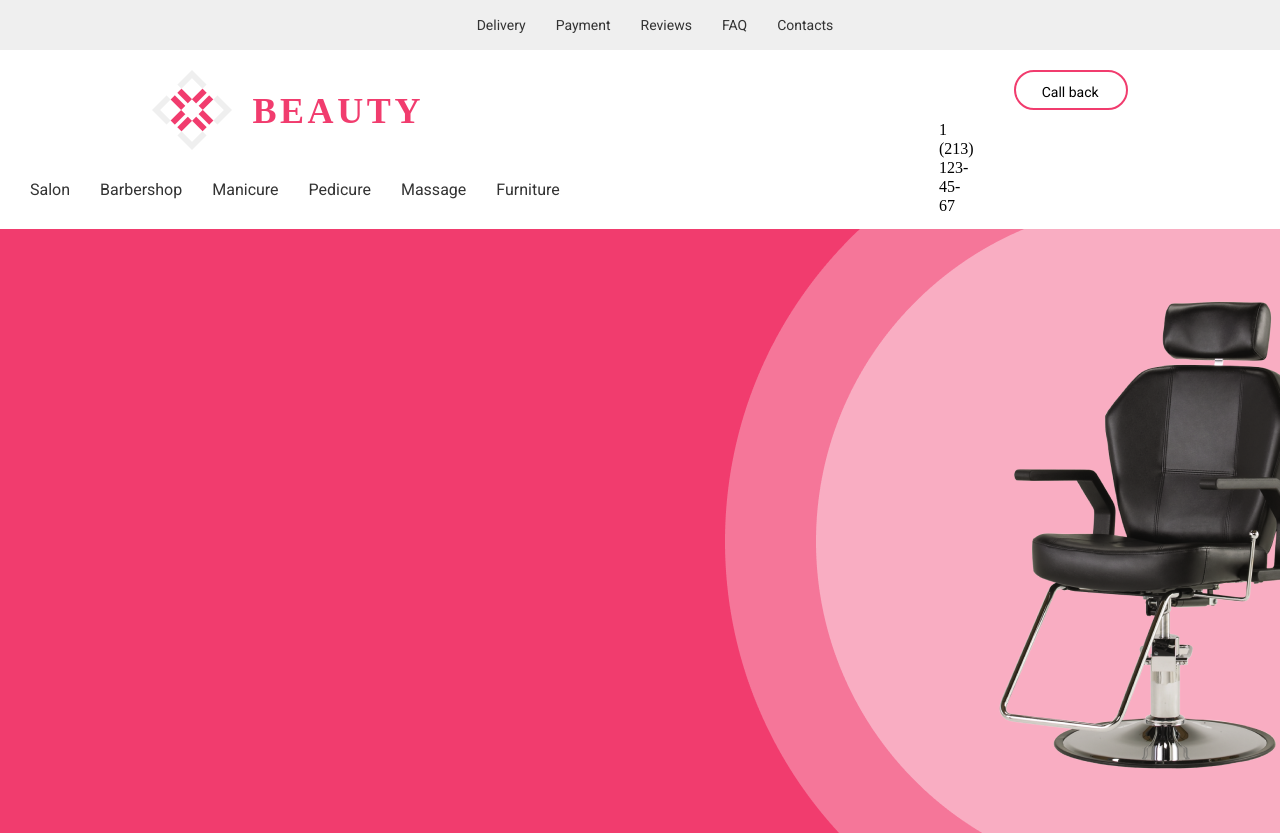
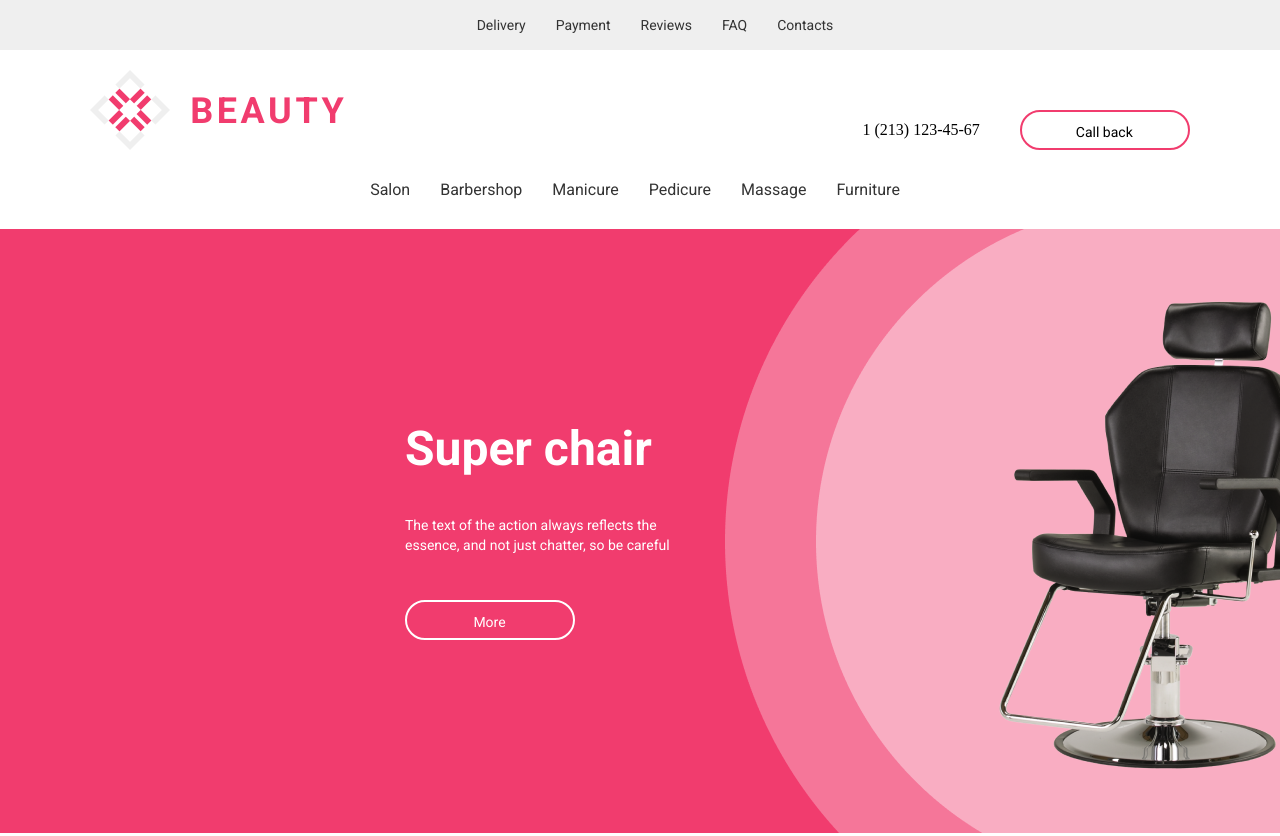
Before and after one commit to prohorov01/beauty-site, a plain HTML site: page index.html in a window 1280 px wide. Shown: the top 836 px of the page. Drawn offline with Linux system fonts and the light colour scheme.

Commit message:
update 25%

```diff
--- a/index.html
+++ b/index.html
@@ -56,6 +56,13 @@
     <section>
       <div class="sale">
         <img src="/images/Rectangle 2.png" alt="sale" />
+        <h1 class="fw-700">Super chair</h1>
+        <p class="fw-20">
+          The text of the action always reflects the essence, and not just
+          chatter, so be careful
+        </p>
+
+        <a href="#" class="btn fw-400">More</a>
       </div>
     </section>
   </body>
--- a/style.css
+++ b/style.css
@@ -8,6 +8,7 @@
 } */
 *{
     max-width: 1920px;
+    font-family: 'Roboto', sans-serif;
 }
 .bg-gray {
   background: #efefef;
@@ -21,6 +22,14 @@ line-height: 16px;
 color: #333333;
 
 }
+.fw-20{
+    font-family: 'Roboto';
+    font-style: normal;
+    font-weight: 400;
+    font-size: 14px;
+    line-height: 20px;
+    color: #FFFFFF;
+}
 .fw-19{
     font-family: 'Roboto';
     font-style: normal;
@@ -28,6 +37,14 @@ color: #333333;
     font-size: 16px;
     line-height: 19px;
     color: #000000;
+}
+.fw-700{
+    font-family: 'Roboto';
+    font-style: normal;
+    font-weight: 700;
+    font-size: 48px;
+    line-height: 56px;
+    color: #FFFFFF;
 }
 .top-line {
   height: 50px;
@@ -74,14 +91,14 @@ margin: 0 auto;
 .content-2{
     display: flex;
     justify-content: center;
-    width: 258px;
-    margin-left: 405px;
+    /* margin-left: 405px; */
     height: 80px;
     padding-top: 20px;
-    margin-top: 70px;
+    /* margin-top: 70px; */
     margin: 0 auto;
 }
 .content-2 > span{
+    font-family: 'Roboto', sans-serif;
     font-weight: 700;
     font-size: 36px;
     line-height: 42px;
@@ -94,20 +111,17 @@ margin: 0 auto;
     margin-top: 20px;
     margin-right: 515px;
 
-
-
-
 }
 .tell{
     display: flex;
     padding-top: 50px;
-padding-bottom: 50px;
-text-decoration: none;
+
+    text-decoration: none;
     font-weight: 400;
-font-size: 16px;
-line-height: 19px;
-color: #000000;
-padding-right: 40px;
+    font-size: 16px;
+    line-height: 19px;
+    color: #000000;
+    padding-right: 40px;
 
 }
 .btn{
@@ -122,6 +136,7 @@ padding-top: 12px;
 padding-bottom: 13px;
 padding-right: 27px;
 padding-left: 26px;
+margin-top: 40px;
 
 }
 
@@ -130,4 +145,35 @@ padding-left: 26px;
     padding-top: 30px;
     padding-right: 40px;
     padding-bottom: 30px;
+    display: flex;
+    justify-content: center;
 }
+.sale{
+    display: flex;
+    justify-content: flex-start;
+    position: relative;
+    margin: 0 auto;
+}
+.sale > h1{
+    position: absolute;
+    margin-left: 405px;
+    margin-top: 192px;
+    margin-bottom: 50px;
+}
+.sale > p{
+    position: absolute;
+    margin-left: 405px;
+    margin-top: 286px;
+    width: 305px;
+}
+.sale > a{
+    position: absolute;
+    margin-left: 405px;
+    margin-top: 371px;
+    background: #F13C6E;
+    border: 2px solid #FFFFFF;
+    border-radius: 40px;
+    text-decoration: none;
+    color: #FFFFFF;
+    text-align: center;
+}
```
